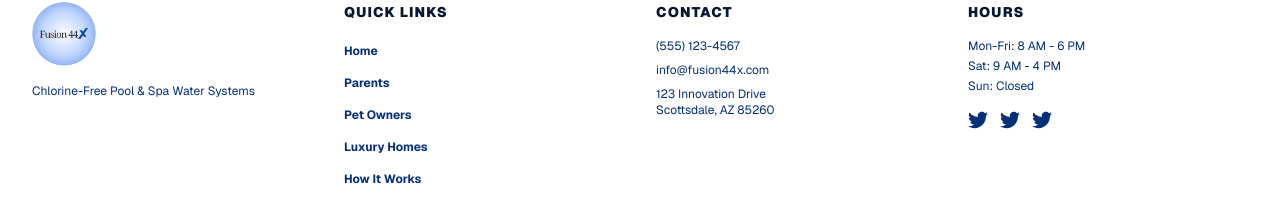
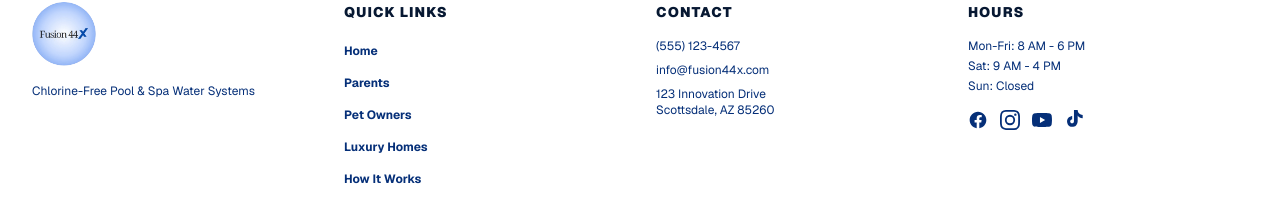
Before and after one commit to hhsystems1/fusion44xweb, a Next.js app: page / in a window 1280 px wide. Shown: the part 1736-1936 px from the top of the page. Built offline with nearby package versions, Linux system fonts and the light colour scheme; no server answers; a web font is replaced by a local one.

Commit message:
Update social media links and render correct platform SVG icons in footer

```diff
--- a/src/components/layout/Footer.tsx
+++ b/src/components/layout/Footer.tsx
@@ -98,7 +98,38 @@ export function Footer() {
                   keyof typeof siteConfig.social,
                   string
                 ][]
-              ).map(([platform, url]) => (
+              ).map(([platform, url]) => {
+                const getIcon = () => {
+                  switch (platform) {
+                    case "facebook":
+                      return (
+                        <svg className="h-5 w-5" fill="currentColor" viewBox="0 0 24 24">
+                          <path fillRule="evenodd" d="M22 12c0-5.523-4.477-10-10-10S2 6.477 2 12c0 4.991 3.657 9.128 8.438 9.878v-6.987h-2.54V12h2.54V9.797c0-2.506 1.492-3.89 3.777-3.89 1.094 0 2.238.195 2.238.195v2.46h-1.26c-1.243 0-1.63.771-1.63 1.562V12h2.773l-.443 2.89h-2.33v6.988C18.343 21.128 22 16.991 22 12z" clipRule="evenodd" />
+                        </svg>
+                      );
+                    case "instagram":
+                      return (
+                        <svg className="h-5 w-5" fill="currentColor" viewBox="0 0 24 24">
+                          <path d="M12 2.163c3.204 0 3.584.012 4.85.07 3.252.148 4.771 1.691 4.919 4.919.058 1.265.069 1.645.069 4.849 0 3.205-.012 3.584-.069 4.849-.149 3.225-1.664 4.771-4.919 4.919-1.266.058-1.644.07-4.85.07-3.204 0-3.584-.012-4.849-.07-3.26-.149-4.771-1.699-4.919-4.92-.058-1.265-.07-1.644-.07-4.849 0-3.204.013-3.583.07-4.849.149-3.227 1.664-4.771 4.919-4.919 1.266-.057 1.645-.069 4.849-.069zM12 0C8.741 0 8.333.014 7.053.072 2.695.272.273 2.69.073 7.051.014 8.333 0 8.741 0 12c0 3.259.014 3.668.072 4.948.2 4.358 2.618 6.78 6.98 6.98 1.281.058 1.689.072 4.948.072 3.259 0 3.668-.014 4.948-.072 4.354-.2 6.782-2.618 6.979-6.98.059-1.28.073-1.689.073-4.948 0-3.259-.014-3.667-.072-4.947-.196-4.354-2.617-6.78-6.979-6.98C15.668.014 15.259 0 12 0zm0 5.838a6.162 6.162 0 100 12.324 6.162 6.162 0 000-12.324zM12 16a4 4 0 110-8 4 4 0 010 8zm6.406-11.845a1.44 1.44 0 100 2.881 1.44 1.44 0 000-2.881z" />
+                        </svg>
+                      );
+                    case "youtube":
+                      return (
+                        <svg className="h-5 w-5" fill="currentColor" viewBox="0 0 24 24">
+                          <path d="M23.498 6.163c-.272-1.016-1.047-1.816-2.062-2.087C19.615 3.541 12 3.541 12 3.541s-7.615 0-9.436.535C1.543 4.347.768 5.147.496 6.163.02 7.994 0 12.001 0 12.001s.02 4.007.496 5.837c.272 1.017 1.047 1.817 2.062 2.088 1.821.535 9.436.535 9.436.535s7.615 0 9.436-.535c1.015-.271 1.79-1.071 2.062-2.088.476-1.83.496-5.837.496-5.837s-.02-4.007-.496-5.838zM9.545 15.568V8.433l6.237 3.568-6.237 3.567z" />
+                        </svg>
+                      );
+                    case "tiktok":
+                      return (
+                        <svg className="h-5 w-5" fill="currentColor" viewBox="0 0 24 24">
+                          <path d="M12.525.02c1.31-.02 2.61-.01 3.91-.02.08 1.53.63 3.09 1.75 4.17 1.12 1.11 2.7 1.62 4.24 1.79v4.03c-1.44-.05-2.89-.52-4.09-1.33-.77-.52-1.42-1.22-1.92-2.01v6.92c-.08 1.8-.71 3.63-2.01 4.88-1.34 1.29-3.26 1.94-5.07 1.77-1.89-.17-3.74-1.28-4.73-2.94-1.07-1.79-1.25-4.14-.49-6.07.75-1.91 2.53-3.41 4.57-3.79.38-.07.76-.1 1.15-.1.02 1.37-.02 2.73.01 4.1-.47.03-.96.15-1.37.39-.7.42-1.12 1.22-1.09 2.03.04.85.57 1.63 1.34 1.97.77.34 1.68.22 2.33-.31.62-.51.93-1.36.9-2.15V.02z" />
+                        </svg>
+                      );
+                    default:
+                      return null;
+                  }
+                };
+                return (
                   <a
                     key={platform}
                     href={url}
@@ -107,11 +138,10 @@ export function Footer() {
                     className="text-[#052f78] transition-colors hover:text-[#0757c7]"
                     aria-label={platform}
                   >
-                  <svg className="h-5 w-5" fill="currentColor" viewBox="0 0 24 24">
-                    <path d="M24 4.557c-.883.392-1.832.656-2.828.775 1.017-.609 1.798-1.574 2.165-2.724-.951.564-2.005.974-3.127 1.195-.897-.957-2.178-1.555-3.594-1.555-3.179 0-5.515 2.966-4.797 6.045-4.091-.205-7.719-2.165-10.148-5.144-1.29 2.213-.669 5.108 1.523 6.574-.806-.026-1.566-.247-2.229-.616-.054 2.281 1.581 4.415 3.949 4.89-.693.188-1.452.232-2.224.084.626 1.956 2.444 3.379 4.6 3.419-2.07 1.623-4.678 2.348-7.29 2.04 2.179 1.397 4.768 2.212 7.548 2.212 9.142 0 14.307-7.721 13.995-14.646.962-.695 1.797-1.562 2.457-2.549z" />
-                  </svg>
+                    {getIcon()}
                   </a>
-              ))}
+                );
+              })}
             </div>
           </div>
         </div>
--- a/src/lib/constants.ts
+++ b/src/lib/constants.ts
@@ -12,9 +12,10 @@ export const siteConfig = {
     country: "US",
   },
   social: {
-    facebook: "https://facebook.com/fusion44x",
-    instagram: "https://instagram.com/fusion44x",
-    youtube: "https://youtube.com/@fusion44x",
+    facebook: "https://www.facebook.com/share/1FFpMmqc4t/?mibextid=wwXIfr",
+    instagram: "https://www.instagram.com/fusion44x/",
+    youtube: "https://www.youtube.com/@Fusion44X",
+    tiktok: "https://www.tiktok.com/@fusion44x.pools?_r=1&_t=ZP-97sWzg6YBVX",
   },
   businessHours: {
     weekdays: "Mon-Fri: 8 AM - 6 PM",
```
Lines whose indentation alone changed are shown as unchanged.
